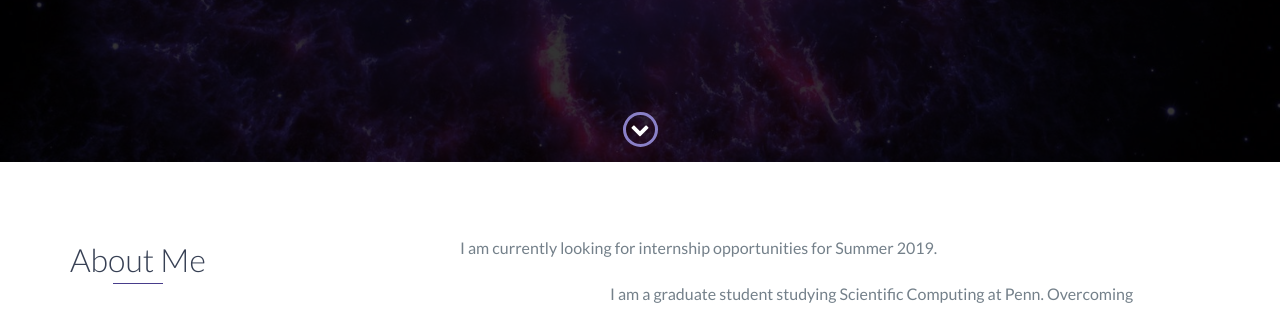
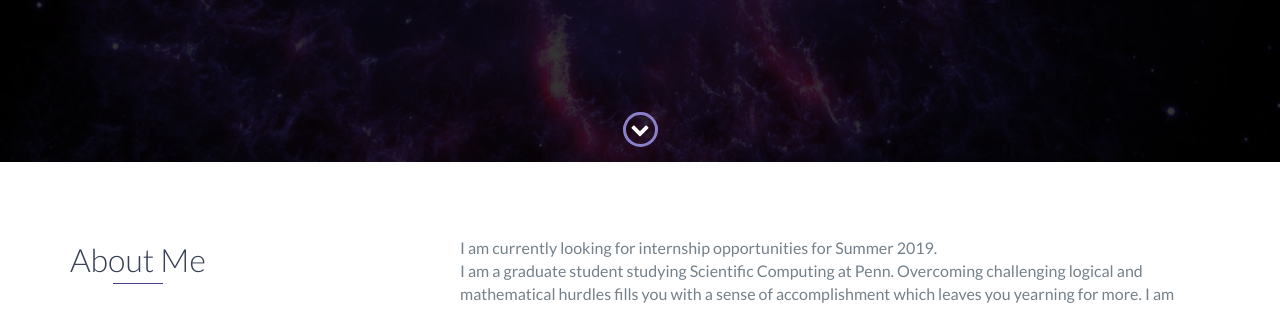
Before and after one commit to TejasMane/TejasMane, a website: page index.html in a window 1280 px wide. Shown: the part 638-947 px from the top of the page. Drawn offline with nearby package versions, Linux system fonts and the light colour scheme.

Commit message:
A few changes

```diff
--- a/index.html
+++ b/index.html
@@ -75,9 +75,9 @@
                 </div>
                 <div class="col-md-8">
                     <p>
-                        I am currently looking for internship opportunities for Summer 2019. ⠀⠀⠀ ⠀ ⠀⠀⠀⠀ ⠀⠀⠀⠀ ⠀⠀⠀⠀ ⠀⠀⠀⠀ ⠀⠀⠀⠀ ⠀⠀⠀⠀⠀⠀⠀⠀⠀ ⠀⠀⠀⠀ ⠀⠀⠀⠀ ⠀⠀⠀⠀ ⠀⠀⠀⠀ ⠀⠀⠀⠀ ⠀⠀⠀⠀ ⠀⠀⠀⠀ ⠀⠀⠀⠀ ⠀⠀⠀⠀ ⠀⠀⠀⠀ ⠀⠀⠀⠀ ⠀⠀⠀⠀ ⠀⠀⠀⠀ ⠀⠀⠀⠀
-						I am a graduate student studying Scientific Computing at Penn. Overcoming challenging logical and mathematical hurdles fills you with a sense of accomplishment which leaves you yearning for more. I am looking for opportunities that would provide me with such challenges.
+                        I am currently looking for internship opportunities for Summer 2019.
                     </p>
+                    <p>I am a graduate student studying Scientific Computing at Penn. Overcoming challenging logical and mathematical hurdles fills you with a sense of accomplishment which leaves you yearning for more. I am looking for opportunities that would provide me with such challenges.</p>
                 </div>
             </div>
         </div>
@@ -198,8 +198,10 @@
         <h2 class="heading">Skills</h2>
         <ul>
             <li>Python (Advanced)</li>
+            <li>Matlab (Advanced)</li>
             <li>C (Intermediate) </li>
             <li>C++ (intermediate)</li>
+            <li>MySQL (intermediate)</li>
             <li>Java (Basic)</li>
             <li>JavaScript (Basic)</li>
             <li>Node.js (Basic)</li>
```
